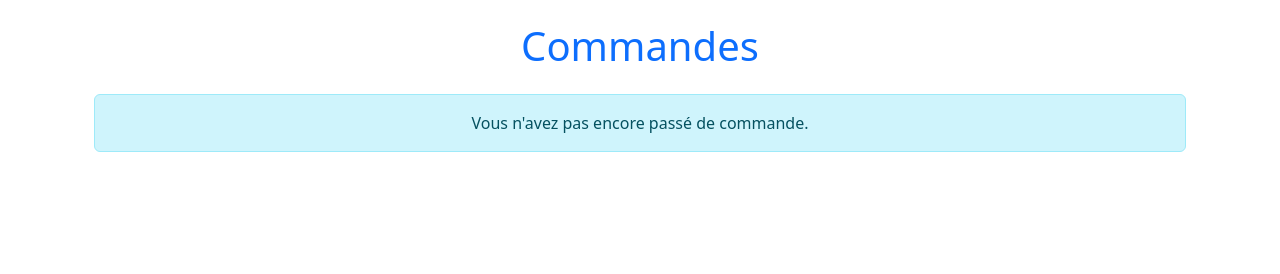
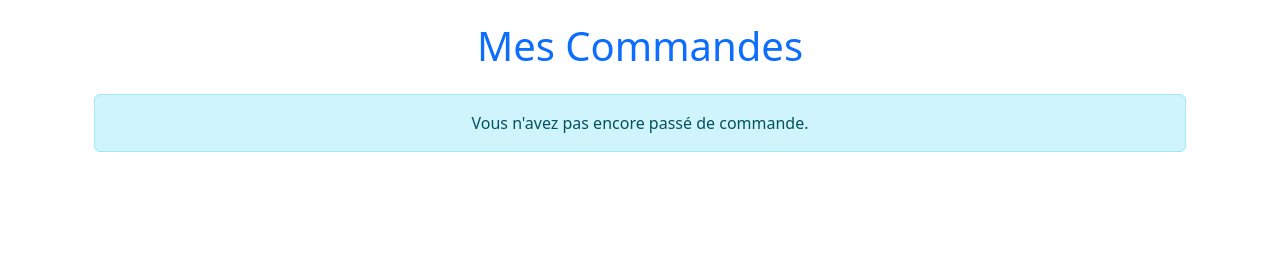
Before and after one commit to maballea/site-ap-vente, a Symfony app: template templates/commande/index.html.twig in a window 1280 px wide. Shown: the part 132-406 px from the top of the page. Run offline with Twig, Linux system fonts and the light colour scheme; the template is opened without the code that fills it, so the values that code supplies are empty; some libraries are stand-ins or nearby versions.

Commit message:
Produit-final

```diff
--- a/src/Controller/CommandeController.php
+++ b/src/Controller/CommandeController.php
@@ -107,9 +107,6 @@ class CommandeController extends AbstractController
         return $this->redirectToRoute('commande');
     }
 
-    /**
-     * Détails d'une commande spécifique
-     */
     #[Route('/commande/{id}', name: 'app_commande_details')]
     #[IsGranted("ROLE_CLIENT")]
     public function details(int $id, CommandeRepository $commandeRepository): Response
--- a/templates/commande/details.html.twig
+++ b/templates/commande/details.html.twig
@@ -4,7 +4,6 @@
 
 {% block body %}
     <div class="container mt-5">
-        <!-- Titre de la page -->
         <h1 class="text-center mb-4 text-primary">Détails de la Commande</h1>
 
         <!-- Détails de la commande -->
@@ -33,6 +32,5 @@
         </div>
     </div>
 
-    <!-- Ajout de Bootstrap JS via CDN pour les composants interactifs -->
     <script src="https://cdn.jsdelivr.net/npm/bootstrap@5.3.3/dist/js/bootstrap.bundle.min.js"></script>
 {% endblock %}
--- a/templates/commande/index.html.twig
+++ b/templates/commande/index.html.twig
@@ -7,7 +7,7 @@
         {% if is_granted('ROLE_ADMIN') %}
             <h1 class="text-center mb-4 text-primary">Commandes</h1>
         {% else %}
-            <h1 class="text-center mb-4 text-primary">Commandes</h1>
+            <h1 class="text-center mb-4 text-primary">Mes Commandes</h1>
         {% endif %}
 
 
```
Also changed, not shown: src/Controller/UserController.php (+7 -12 lines).
